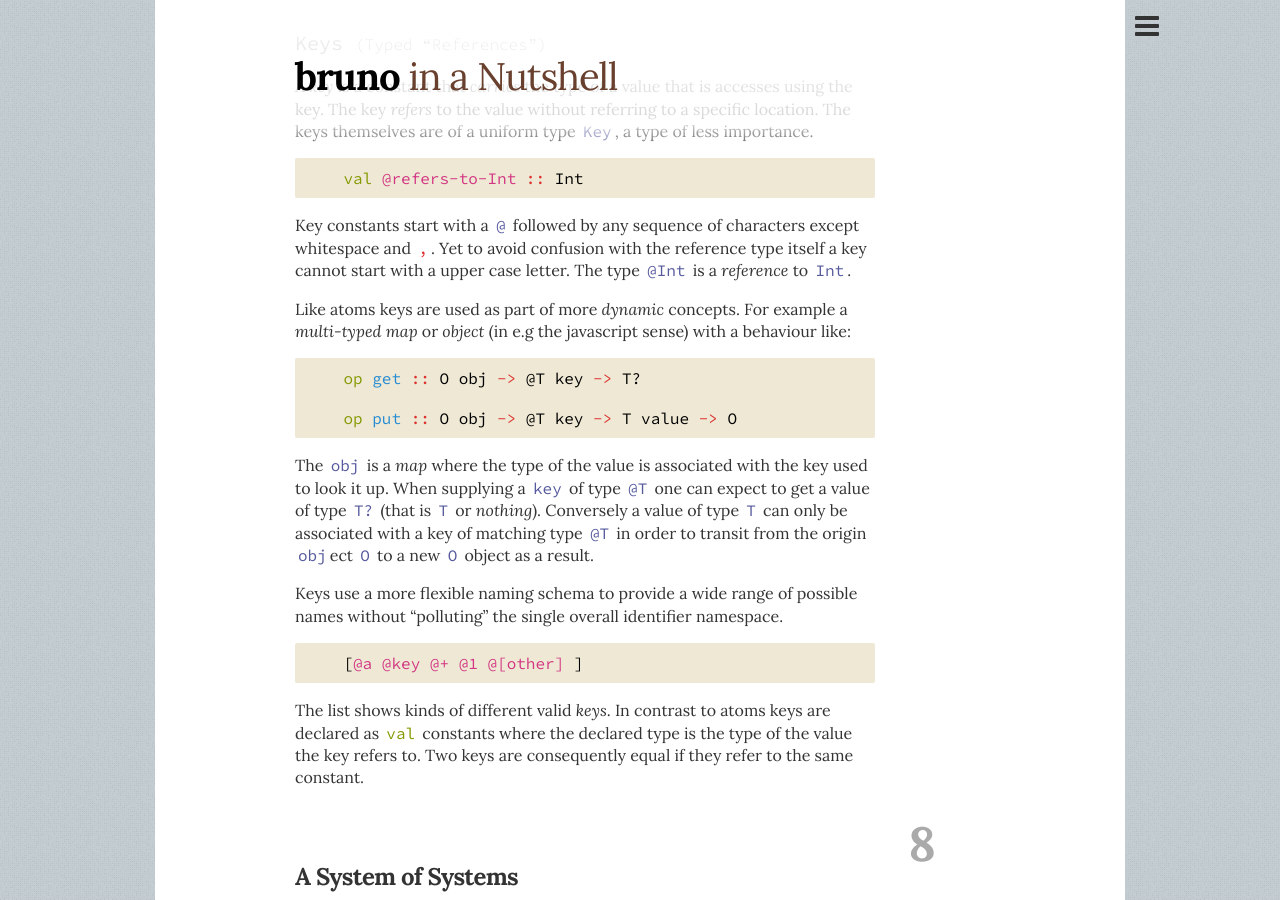
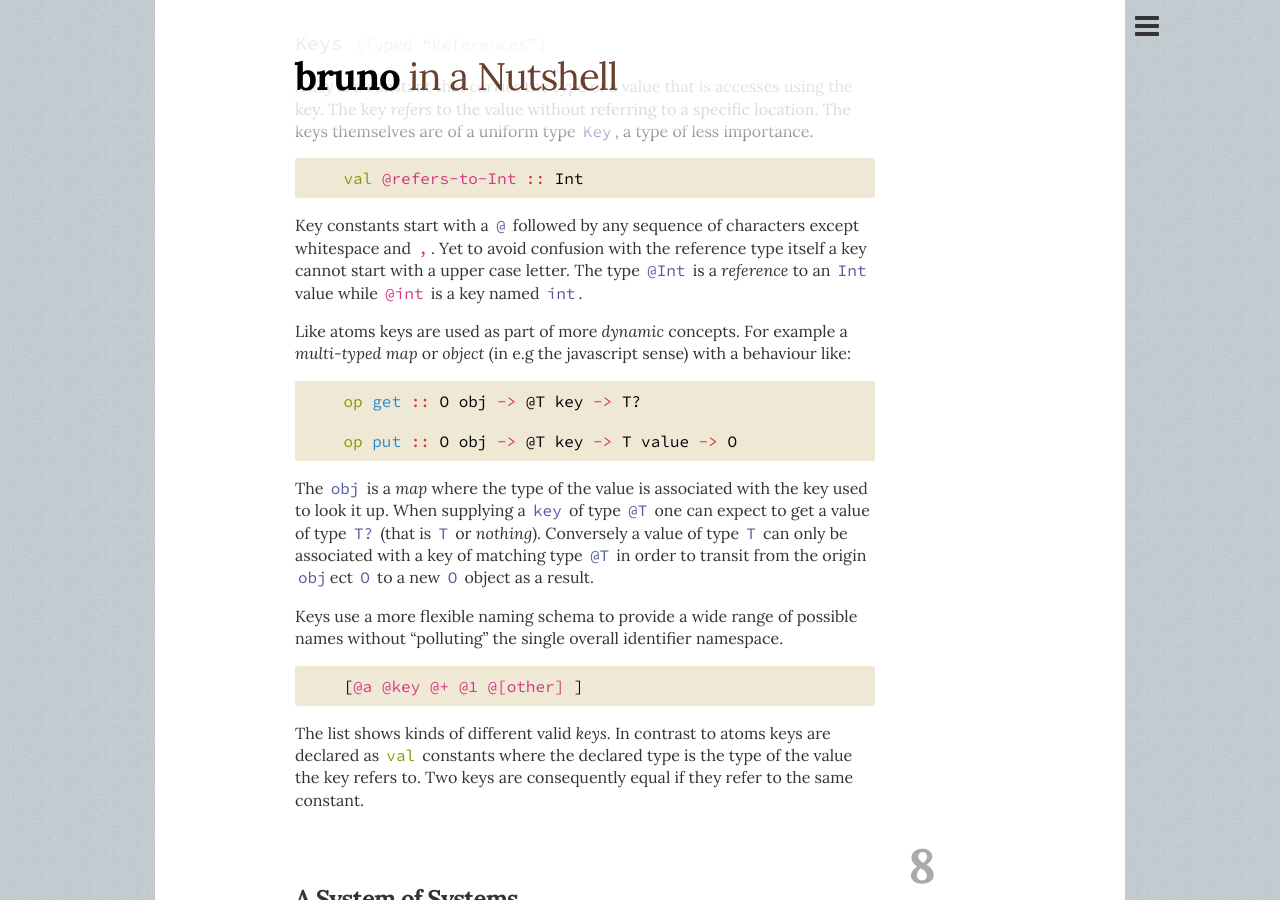
Before and after one commit to bruno-lang/bruno-lang.github.io, a Jekyll site: the page built from in-a-nutshell/index.md, in a window 1280 px wide and 900 px high, scrolled down 14547 px. Built offline with Jekyll 4.4.1, drawn with Linux system fonts in a browser that asks for light colours; nearby versions of some CDN libraries.

Commit message:
key naming

```diff
--- a/in-a-nutshell/index.md
+++ b/in-a-nutshell/index.md
@@ -608,7 +608,9 @@ The keys themselves are of a uniform type `Key`, a type of less importance.
 
 Key constants start with a `@` followed by any sequence of characters except
 whitespace and `,`. Yet to avoid confusion with the reference type itself a key
-cannot start with a upper case letter. The type `@Int` is a _reference_ to `Int`.
+cannot start with a upper case letter.
+The type `@Int` is a _reference_ to an `Int` value while `@int` is a key named
+`int`.
 
 Like atoms keys are used as part of more _dynamic_ concepts.
 For example a _multi-typed map_ or _object_ (in e.g the javascript sense) with
```
